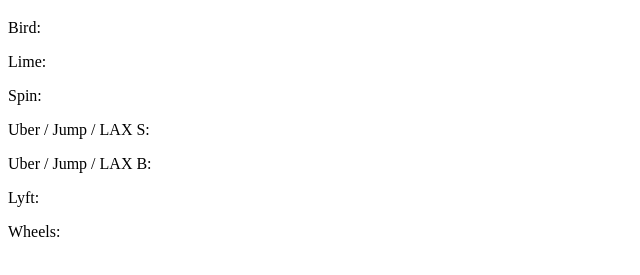
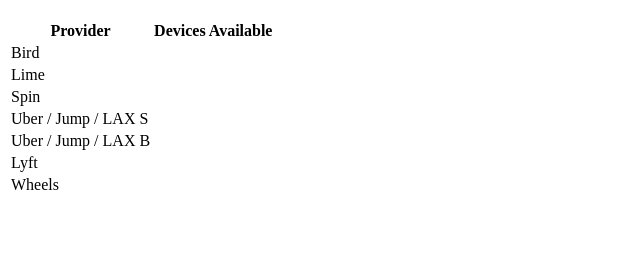
Before and after one commit to Joao-Regis-LADOT/mds_dashboard_LA, a plain HTML site: page mds_fetch_LA/index.html in a window 1280 px wide. Shown: the part 61-336 px from the top of the page, without its empty margins (0-640 px from the left). Drawn offline with nearby package versions, Linux system fonts and the light colour scheme; no server answers.

Commit message:
Update index.html

```diff
--- a/mds_fetch_LA/index.html
+++ b/mds_fetch_LA/index.html
@@ -5,32 +5,75 @@
     <meta name="viewport" content="width=device-width, initial-scale=1.0" />
     <meta http-equiv="X-UA-Compatible" content="ie=edge" />
     <link href="css/styles.css" rel="stylesheet" type="text/css">
-    <title>Coding Train: Data/APIs 1</title>
+    <title>MDS LA - LADOT BSG</title>
+    <script src="https://cdn.jsdelivr.net/npm/chart.js@2.9.3/dist/Chart.min.js"></script>
   </head>
 
   <body>
     <h1> MDS Dashboard - <span>LIVE</span></h1>
 
-    <p>Bird: <span id="bird_LA_qty"></span> </p>
-    <!-- https://mds.bird.co/gbfs/santamonica/free_bikes -->
 
+
+    <table id="table1">
+
+      <tr>
+        <th>Provider</th>
+        <th>Devices Available</th>
+      </tr>
+
+      <tr>
+        <td>Bird</td>
+        <td id="bird_LA_qty_tbl" style="color:red"></td>
+      </tr>
+
+      <tr>
+        <td>Lime</td>
+        <td id="lime_LA_qty_tbl" style="color:red"></td>
+      </tr>
+
+      <tr>
+        <td>Spin</td>
+        <td id="spin_LA_qty_tbl" style="color:red"></td>
+      </tr>
+
+      <tr>
+        <td>Uber / Jump / LAX S</td>
+        <td id="uber_jump_S_LA_qty_tbl" style="color:red"></td>
+      </tr>
+
+      <tr>
+        <td>Uber / Jump / LAX B</td>
+        <td id="uber_jump_B_LA_qty_tbl" style="color:red"></td>
+      </tr>
+
+      <tr>
+        <td>Lyft</td>
+        <td id="lyft_LA_qty_tbl" style="color:red"></td>
+      </tr>
+
+      <tr>
+        <td>Wheels</td>
+        <td id="wheels_LA_qty_tbl" style="color:red"></td>
+      </tr>
+
+    </table>
+
+
+    <!-- <p>Bird: <span id="bird_LA_qty"></span> </p>
     <p>Lime: <span id="lime_LA_qty"></span> </p>
-    <!-- https://data.lime.bike/api/partners/v1/gbfs/los_angeles/free_bike_status -->
+    <p>Spin: <span id="spin_LA_qty"></span> </p>
+    <p>Uber / Jump / LAX S: <span id="uber_jump_S_LA_qty"></span> </p>
+    <p>Uber / Jump / LAX B: <span id="uber_jump_B_LA_qty"></span> </p>
+    <p>Lyft: <span id="lyft_LA_qty"></span> </p>
+    <p>Wheels: <span id="wheels_LA_qty"></span> </p> -->
 
-    <p>Spin: <span id="spin_LA_qty"></span> </p>
-    <!-- https://web.spin.pm/api/gbfs/v1/los_angeles/free_bike_status.json -->
 
-    <p>Uber / Jump / LAX S: <span id="uber_LAX_S_qty"></span> </p>
-    <!-- https://gbfs.uber.com/v1/laxs/free_bike_status.json -->
 
-    <p>Uber / Jump / LAX B: <span id="uber_LAX_B_qty"></span> </p>
-    <!-- https://gbfs.uber.com/v1/laxb/free_bike_status.json -->
+    <canvas id="bar_chart" width="200" height="200"></canvas>
+    <p></p>
+    <p></p>
+    <canvas id="pie_chart" width="200" height="200"></canvas>
 
-    <p>Lyft: <span id="lyft_LA_qty"></span> </p>
-    <!-- https://s3.amazonaws.com/lyft-lastmile-production-iad/lbs/lax/free_bike_status.json -->
-
-    <p>Wheels: <span id="wheels_LA_qty"></span> </p>
-    <!-- https://la-gbfs.getwheelsapp.com/free_bike_status.json -->
   </body>
   <script type="text/javascript" src="js/main.js"></script>
 </html>
```
